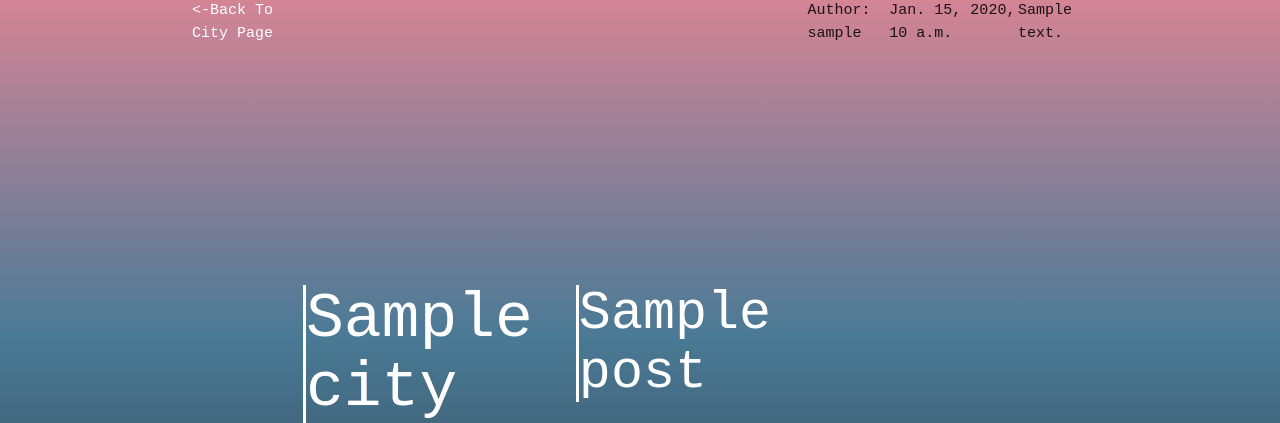
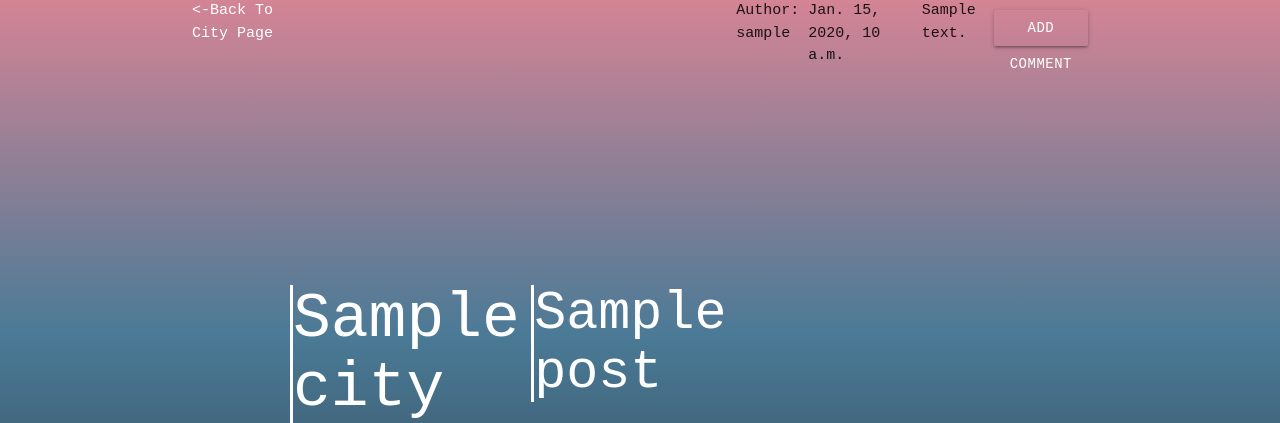
Before and after one commit to CSimoneCode/Project-Wayfarer, a Django app: page /posts/1/ in a window 1280 px wide. Shown: the part 64-487 px from the top of the page. Run offline with Django 3.2, Linux system fonts and the light colour scheme; tables that the repository leaves empty hold one stand-in row (values such as "Sample post").

Commit message:
added comment functionality

```diff
--- a/main_app/admin.py
+++ b/main_app/admin.py
@@ -1,7 +1,8 @@
 from django.contrib import admin
-from .models import Profile, Posts, City
+from .models import Profile, Posts, City, Comment
 
 # Register your models here.
 admin.site.register(Profile)
 admin.site.register(Posts)
 admin.site.register(City)
+admin.site.register(Comment)
--- a/main_app/templates/posts/detail.html
+++ b/main_app/templates/posts/detail.html
@@ -29,4 +29,6 @@
 <a href="{% url 'edit_post' post.id %}" class="btn">Edit Post</a>
 {% endif %}
 
+<a href="{% url 'add_comment' post.city.id post.id %}" class="btn">Add Comment</a>
+
 {% endblock %}
--- a/main_app/urls.py
+++ b/main_app/urls.py
@@ -11,7 +11,7 @@
     path('profile/', views.profile, name='profile'),
     path('profile/add_profile/', views.add_profile, name='add_profile'),
     path('profile/update_profile/', views.update_profile, name='update_profile'),
-    # Cities
+    # Cities urls
     path('cities/', views.cities_index, name='cities_index'),
     path('cities/<int:city_id>/', views.cities_detail, name='cities_detail'),
     # Post urls
@@ -19,6 +19,8 @@
     path('posts/<int:posts_id>/', views.posts_detail, name='posts_detail'), ### route tbd...may change dependent on other routes.
     path('posts/<int:posts_id>/delete_post/', views.delete_post, name='delete_post'),
     path('posts/<int:posts_id>/edit_post/', views.edit_post, name='edit_post'),
+    # Comments urls
+    path('cities/<int:city_id>/posts/<int:posts_id>/comments/add_comment', views.add_comment, name='add_comment'),
     # Auth
     path('registration/signup/', views.signup, name='signup'),
 ]
--- a/main_app/views.py
+++ b/main_app/views.py
@@ -3,8 +3,8 @@
 # from django.contrib.auth.forms import UserCreationForm
 from django.contrib.auth.models import User
 from django.contrib.auth.decorators import login_required
-from .models import Profile, Posts, City
-from .forms import PostsForm, ProfileForm, SignupForm
+from .models import Profile, Posts, City, Comment
+from .forms import PostsForm, ProfileForm, SignupForm, CommentForm
 from django.conf import settings
 from django.core.mail import send_mail
 from pyuploadcare.dj.models import ImageField
@@ -138,7 +138,6 @@
 
 
 # --------------------------- CITIES
-
 def cities_index(request):
     cities = City.objects.all()
     context = {'cities': cities}
@@ -153,6 +152,29 @@
         'posts': posts
     }
     return render(request, 'cities/detail.html', context)
+
+
+# --------------------------- COMMENTS
+@login_required
+def add_comment(request, city_id, posts_id):
+    city = City.objects.get(id=city_id)
+    found_post = Posts.objects.get(id=posts_id)
+    if request.method == 'POST':
+        comment_form = CommentForm(request.POST)
+        if comment_form.is_valid():
+            new_comment = comment_form.save(commit=False)
+            new_comment.author_id = request.user.id
+            new_comment.parent_post_id = posts_id
+            new_comment.save()
+            return redirect('posts_detail', posts_id)
+    else:
+        comment_form = CommentForm()
+        context = {
+            'comment_form': comment_form,
+            'city': city,
+            'post': found_post
+        }
+        return render(request, 'comments/add.html', context)
 
 # --------------------------- AUTH
 def signup(request):
```
Also changed, not shown: main_app/templates/comments/add.html (added, +14 -0 lines).
